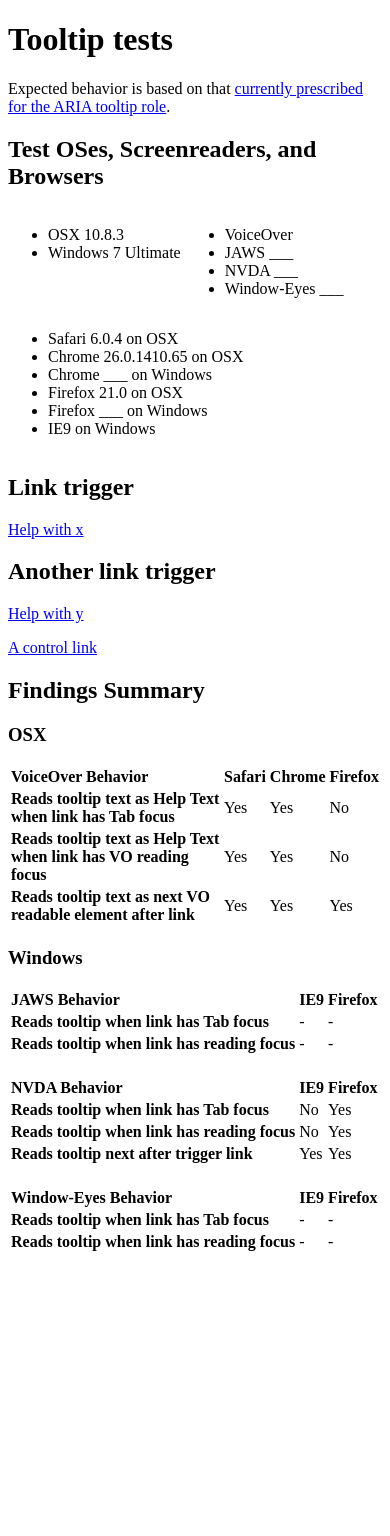
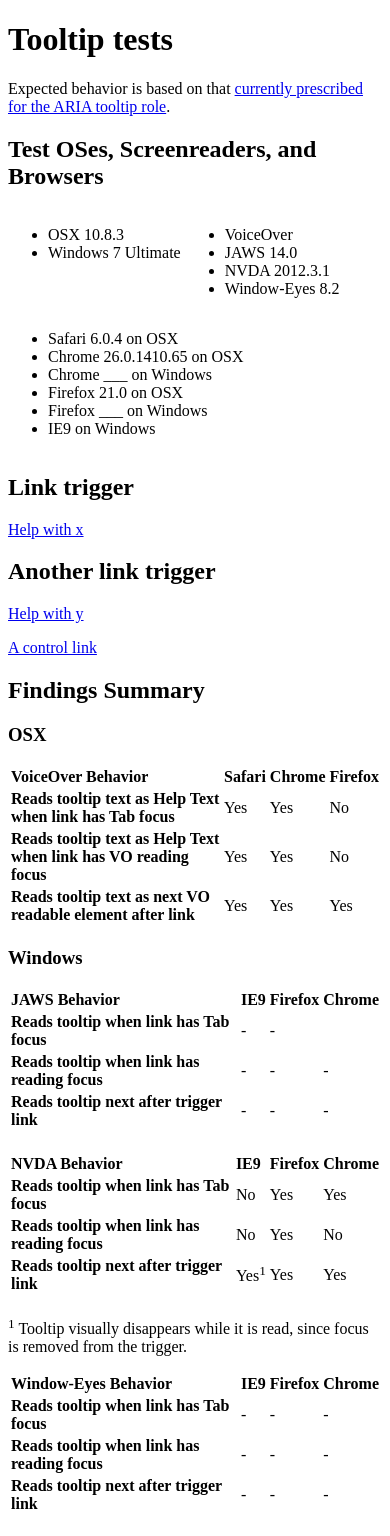
Before and after one commit to dpersing/dpersing.github.io, a plain HTML site: page a11y-tests/tooltips.html in a window 390 px wide. Before the commit the page ends 1274 px from the top, so only its background shows below. Drawn offline with nearby package versions, Linux system fonts and the light colour scheme.

Commit message:
removed aria-live test; adding more browsers; adding hover support

```diff
--- a/a11y-tests/tooltips.html
+++ b/a11y-tests/tooltips.html
@@ -47,9 +47,9 @@
 
 			<ul>
 				<li>VoiceOver</li>
-				<li>JAWS ___</li>
-				<li>NVDA ___</li>
-				<li>Window-Eyes ___</li>
+				<li>JAWS 14.0</li>
+				<li>NVDA 2012.3.1</li>
+				<li>Window-Eyes 8.2</li>
 			</ul>
 
 			<ul>
@@ -77,7 +77,7 @@
 
 			<a href="#tooltip2" class="trigger" id="tooltip2trigger" aria-describedby="tooltip2">Help with y</a>
 
-			<div class="tooltip hidden" id="tooltip2" role="tooltip" aria-live="assertive">
+			<div class="tooltip hidden" id="tooltip2" role="tooltip">
 				Here is the second tooltip. This one has an image:
 				<img src="http://placekitten.com/g/200/100" alt="a small black and white photo of a kitten">
 			</div>
@@ -124,6 +124,7 @@
 					<th scope="col">JAWS Behavior</th>
 					<th scope="col">IE9</th>
 					<th scope="col">Firefox</th>
+					<th scope="col">Chrome</th>
 				</tr>
 				<tr>
 					<th scope="row">Reads tooltip when link has Tab focus</th>
@@ -134,6 +135,13 @@
 					<th scope="row">Reads tooltip when link has reading focus</th>
 					<td>-</td>
 					<td>-</td>
+					<td>-</td>
+				</tr>
+				<tr>
+					<th scope="row">Reads tooltip next after trigger link</th>
+					<td>-</td>
+					<td>-</td>
+					<td>-</td>
 				</tr>
 			</table>
 
@@ -142,37 +150,52 @@
 					<th scope="col">NVDA Behavior</th>
 					<th scope="col">IE9</th>
 					<th scope="col">Firefox</th>
+					<th scope="col">Chrome</th>
 				</tr>
 				<tr>
 					<th scope="row">Reads tooltip when link has Tab focus</th>
 					<td>No</td>
+					<td>Yes</td>
 					<td>Yes</td>
 				</tr>
 				<tr>
 					<th scope="row">Reads tooltip when link has reading focus</th>
 					<td>No</td>
 					<td>Yes</td>
+					<td>No</td>
 				</tr>
 				<tr>
 					<th scope="row">Reads tooltip next after trigger link</th>
+					<td>Yes<sup>1</sup></td>
 					<td>Yes</td>
 					<td>Yes</td>
 				</tr>
 			</table>
+
+			<p><sup>1</sup> Tooltip visually disappears while it is read, since focus is removed from the trigger.</p>
 
 			<table>
 				<tr>
 					<th scope="col">Window-Eyes Behavior</th>
 					<th scope="col">IE9</th>
 					<th scope="col">Firefox</th>
+					<th scope="col">Chrome</th>
 				</tr>
 				<tr>
 					<th scope="row">Reads tooltip when link has Tab focus</th>
 					<td>-</td>
 					<td>-</td>
+					<td>-</td>
 				</tr>
 				<tr>
 					<th scope="row">Reads tooltip when link has reading focus</th>
+					<td>-</td>
+					<td>-</td>
+					<td>-</td>
+				</tr>
+				<tr>
+					<th scope="row">Reads tooltip next after trigger link</th>
+					<td>-</td>
 					<td>-</td>
 					<td>-</td>
 				</tr>
@@ -183,14 +206,14 @@
 	<script src="http://code.jquery.com/jquery-1.9.1.js"></script>
 	<script>
 	$(document).ready(function(){
-		$(".trigger").focus(function () { // for each element with class "trigger"...
-			$(this).click(function(e) { // prevent firing the link
+		$(".trigger").bind("mouseenter focus mouseleave", function() { // on focus or hover for elements with class "trigger"...
+			$(this).click(function(e) { // ...prevent firing the link if it's clicked...
 				e.preventDefault();
 			});
-		  $(this).next(".tooltip").toggleClass('hidden'); // ...display the next element with class "tooltip" on mouseover or keyboard focus
+		  $(this).next(".tooltip").toggleClass('hidden'); // ...and display the next element with class "tooltip"
 		});
 		$(".trigger").blur(function () { // then on blur...
-		  $(this).next(".tooltip").toggleClass('hidden'); // ...hide the tooltip
+		  $(this).next(".tooltip").toggleClass('hidden'); // ...then hide the tooltip on blur
 		});
 	});
 	</script>
```
